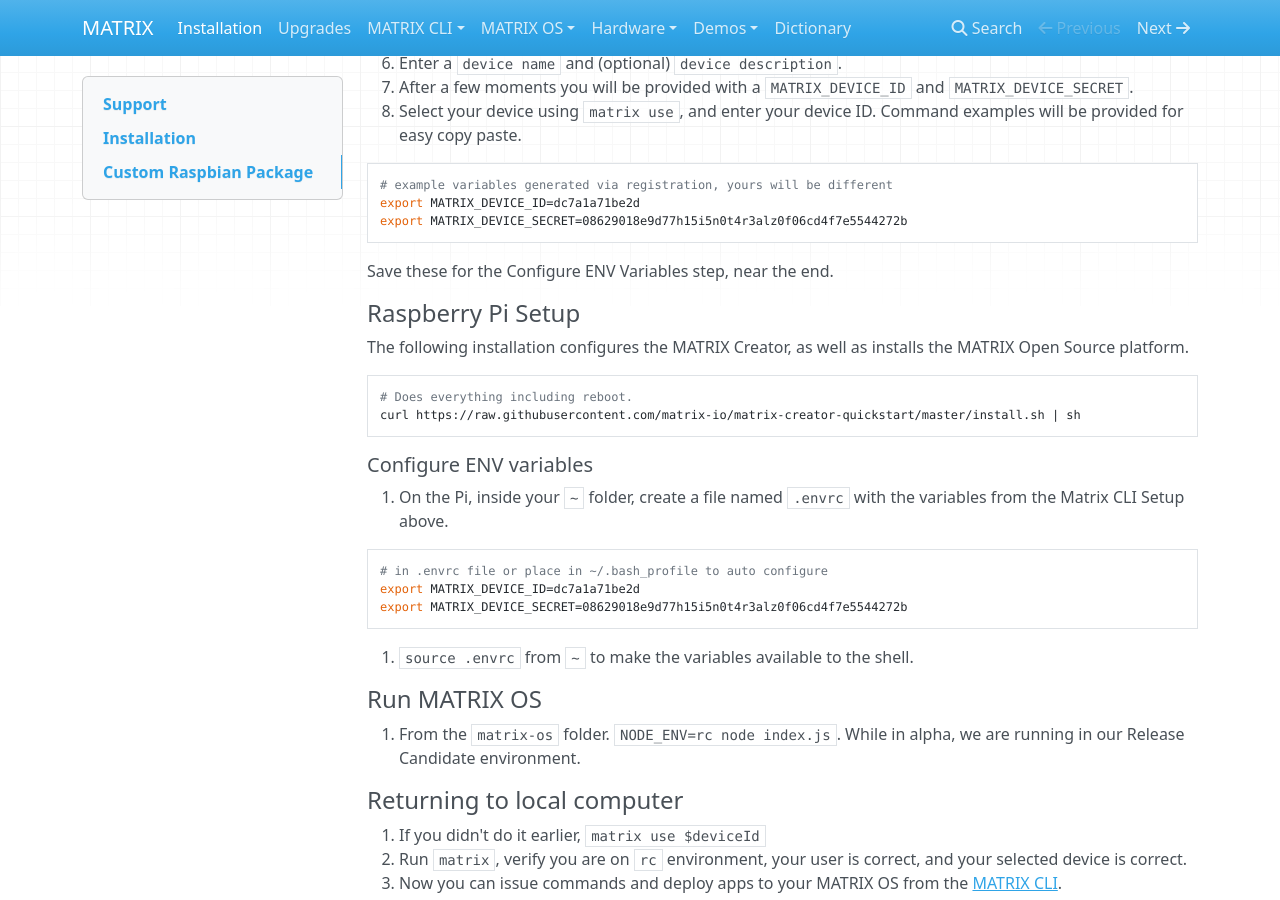
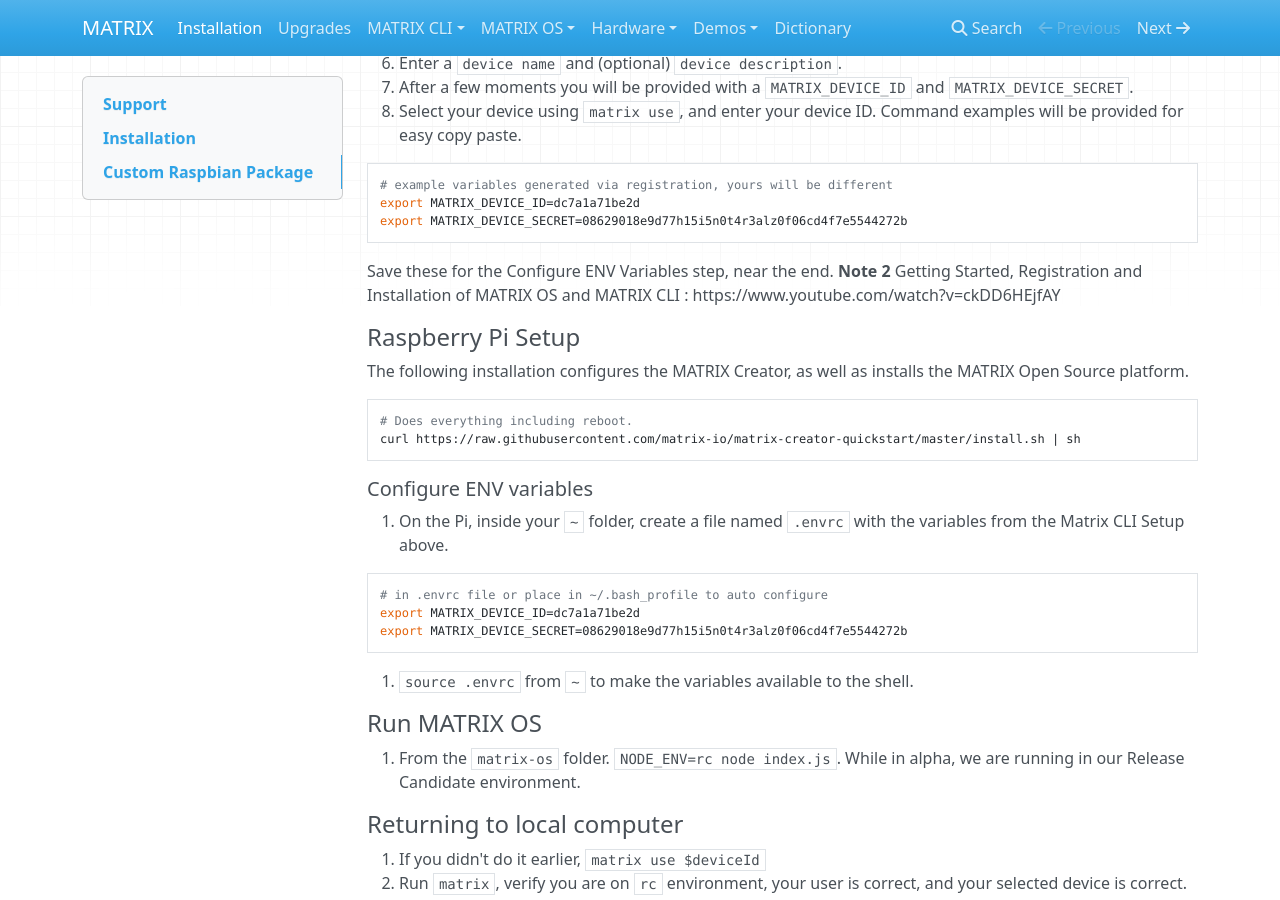
Before and after one commit to matrix-io/matrix-documentation, an MkDocs documentation site: the page built from docs/index.md, in a window 1280 px wide and 900 px high, scrolled down 403 px. Built offline with MkDocs 1.6.1, drawn with Linux system fonts in a browser that asks for light colours; nearby versions of some CDN libraries; old or Windows-style settings are respelled for this version of MkDocs.

Commit message:
Update index.md

````diff
--- a/docs/index.md
+++ b/docs/index.md
@@ -24,7 +24,7 @@
 ```
 
 Save these for the Configure ENV Variables step, near the end.
-
+**Note 2** Getting Started, Registration and Installation of MATRIX OS and MATRIX CLI  : https://www.youtube.com/watch?v=ckDD6HEjfAY
 #### Raspberry Pi Setup
 
 The following installation configures the MATRIX Creator, as well as installs the MATRIX Open Source platform.
````
